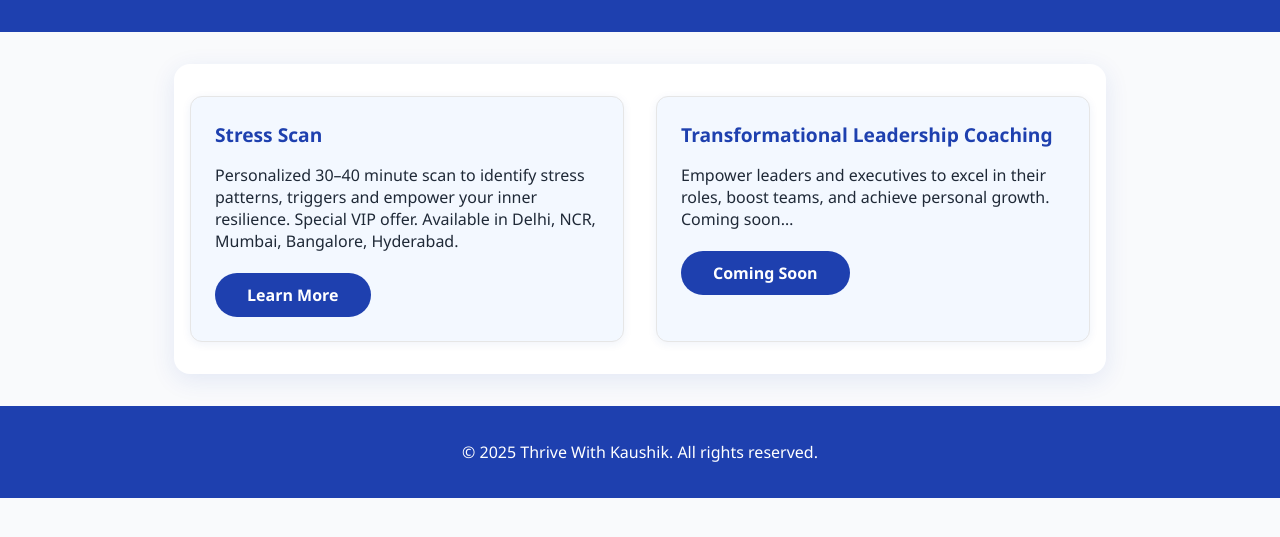
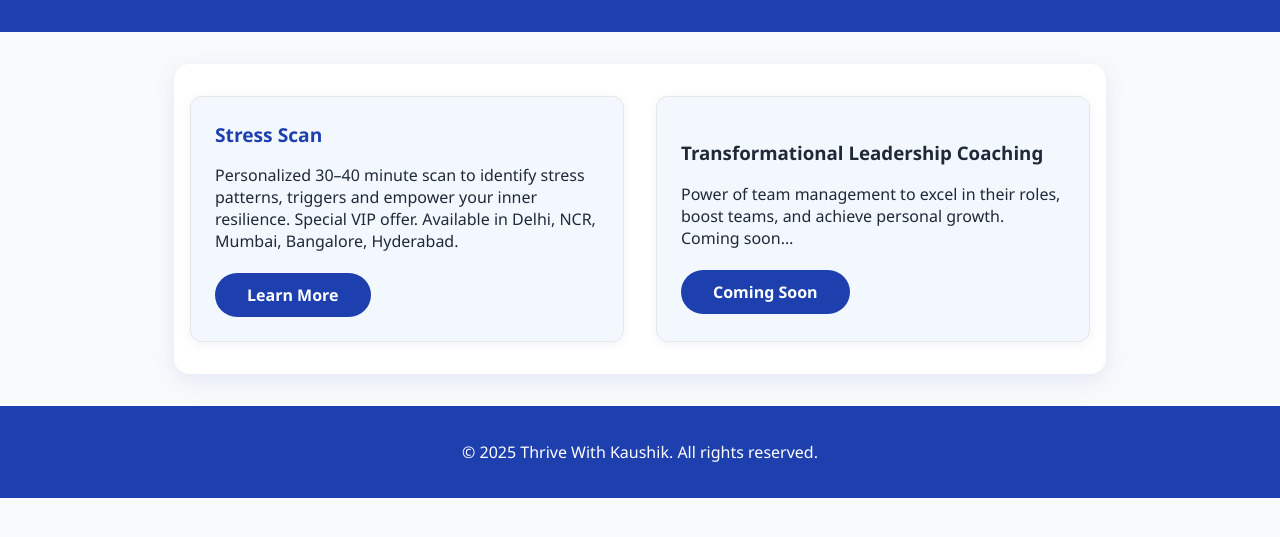
Before and after one commit to lkaushik226-create/many-pages, a plain HTML site: page index.html in a window 1280 px wide. Shown: the part 109-646 px from the top of the page. Drawn offline with Linux system fonts and the light colour scheme.

Commit message:
Update index.html

```diff
--- a/index.html
+++ b/index.html
@@ -35,8 +35,8 @@
       </div>
       <!-- Placeholder for future service, just replace as more pages added -->
       <div class="service-card">
-        <h2>Transformational Leadership Coaching</h2>
-        <p>Empower leaders and executives to excel in their roles, boost teams, and achieve personal growth. Coming soon…</p>
+        <h3>Transformational Leadership Coaching</h3>
+        <p>Power of team management to excel in their roles, boost teams, and achieve personal growth. Coming soon…</p>
         <a href="#">Coming Soon</a>
       </div>
       <!-- Add more service-card divs as new offerings/pages launch -->
```
